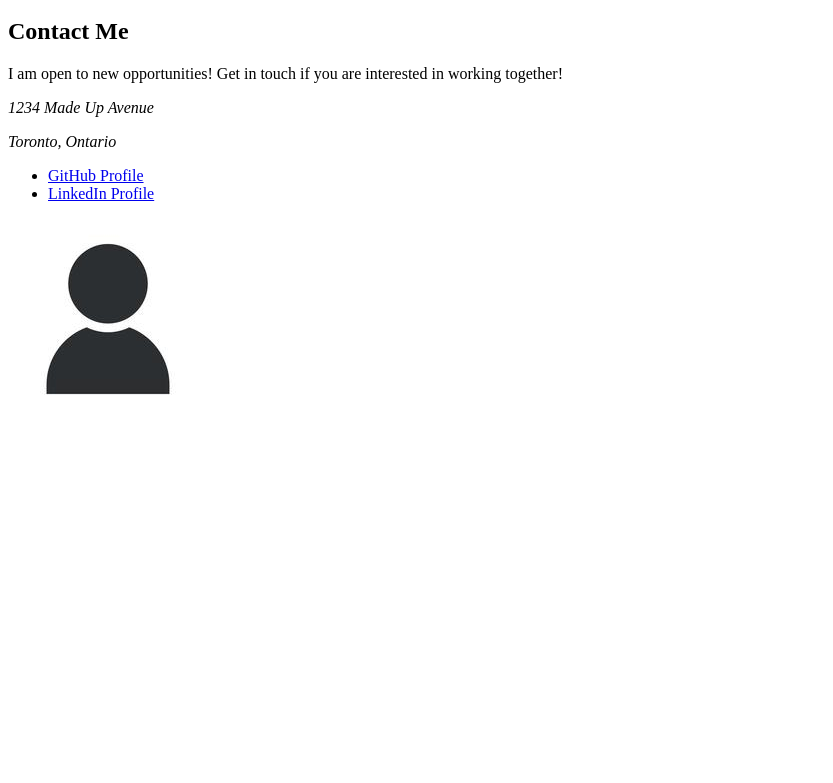
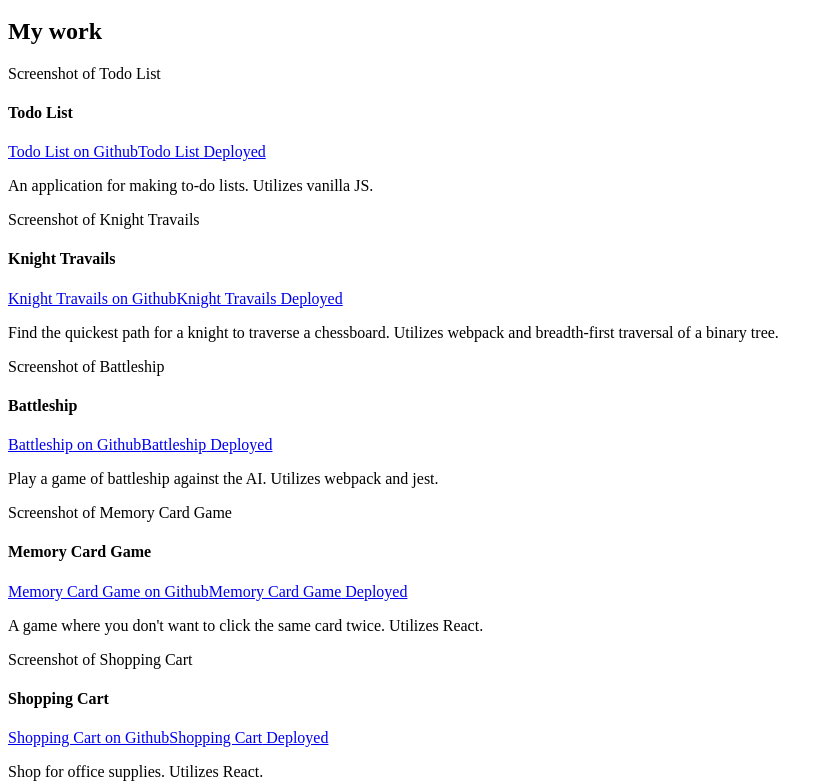
Before and after one commit to GabeEss/Portfolio, a React (Vite) app: page / in a window 1280 px wide. Shown: the part 317-1100 px from the top of the page, without its empty margins (0-833 px from the left). Before the commit the page ends 800 px from the top, so only its background shows below. Built offline with nearby package versions, Linux system fonts and the light colour scheme.

Commit message:
Filled out main.
Mapped an array of objects containing the title, description, deployment link, and project link for 6 different projects and passed that data into a project component.

```diff
--- a/src/App.jsx
+++ b/src/App.jsx
@@ -1,12 +1,14 @@
 import './App.css';
 import Header from './components/header/Header';
 import Footer from './components/footer/Footer';
+import Main from './components/main/Main';
 
 function App() {
 
   return (
     <>
       <Header/>
+      <Main/>
       <Footer/>
     </>
   )
--- a/src/components/main/Main.jsx
+++ b/src/components/main/Main.jsx
@@ -1,7 +1,10 @@
+import PortfolioContainer from "./PortfolioContainer";
+
 const Main = () => {
     return(
         <main>
-
+            <h2>My work</h2>
+            <PortfolioContainer/>
         </main>
     )
 }
--- a/src/components/main/PortfolioContainer.jsx
+++ b/src/components/main/PortfolioContainer.jsx
@@ -0,0 +1,54 @@
+import ProjectContainer from "./ProjectContainer";
+
+const PortfolioContainer = () => {
+    // Define an array of project data with specific information
+    const projects = [
+        {
+            title: "Todo List",
+            description: "An application for making to-do lists. Utilizes vanilla JS.",
+            deployLink: "https://gabeess.github.io/Todo-List/",
+            projectLink: "https://github.com/GabeEss/Todo-List"
+        },
+        {
+            title: "Knight Travails",
+            description: "Find the quickest path for a knight to traverse a chessboard. Utilizes webpack and breadth-first traversal of a binary tree.",
+            deployLink: "https://gabeess.github.io/Knight-Travails/",
+            projectLink: "https://github.com/GabeEss/Knight-Travails"
+        },
+        {
+            title: "Battleship",
+            description: "Play a game of battleship against the AI. Utilizes webpack and jest.",
+            deployLink: "https://gabeess.github.io/Battleship/",
+            projectLink: "https://github.com/GabeEss/Battleship"
+        },
+        {
+            title: "Memory Card Game",
+            description: "A game where you don't want to click the same card twice. Utilizes React.",
+            deployLink: "https://gabeess.github.io/MemoryCardGame/",
+            projectLink: "https://github.com/GabeEss/MemoryCardGame"
+        },
+        {
+            title: "Shopping Cart",
+            description: "Shop for office supplies. Utilizes React.",
+            deployLink: "https://gabeess.github.io/ShoppingCart/",
+            projectLink: "https://github.com/GabeEss/ShoppingCart"
+        },
+        {
+            title: "Get it",
+            description: "A message board application. Make an account to write posts and comments. Utilizes React and Firebase.",
+            deployLink: "https://gabeess.github.io/Get-It/",
+            projectLink: "https://github.com/GabeEss/Get-It"
+        },
+    ];
+
+    return (
+        <div id="portfolio-container">
+            {/* Map through the array of projects and render a ProjectContainer for each */}
+            {projects.map((project, index) => (
+                <ProjectContainer key={index} project={project} />
+            ))}
+        </div>
+    );
+}
+
+export default PortfolioContainer;
--- a/src/components/main/ProjectContainer.jsx
+++ b/src/components/main/ProjectContainer.jsx
@@ -0,0 +1,33 @@
+import PropTypes from "prop-types";
+
+const ProjectContainer = (props) => {
+    const {title, description, deployLink, projectLink} = props.project;
+
+    return(
+        <>
+            <div className="screenshot-container">
+                <p className="screenshot">Screenshot of {title}</p>
+            </div>
+            <div>
+                <div>
+                    <h4>{title}</h4>
+                    <i className="fab fa-github"></i> {/* Use actual GitHub icon */}
+                    <a href={projectLink} target="_blank" rel="noopener noreferrer">{title} on Github</a>
+                    <a href={deployLink} target="_blank" rel="noopener noreferrer">{title} Deployed</a>
+                </div>
+                <p>{description}</p>
+            </div>
+        </>
+    )
+}
+
+ProjectContainer.propTypes = {
+    project: PropTypes.shape({
+        title: PropTypes.string.isRequired,
+        description: PropTypes.string.isRequired,
+        deployLink: PropTypes.string.isRequired,
+        projectLink: PropTypes.string.isRequired,
+    }).isRequired,
+};
+
+export default ProjectContainer;
```
Also changed, not shown: src/components/footer/ContactMe.jsx (+4 -4 lines).
